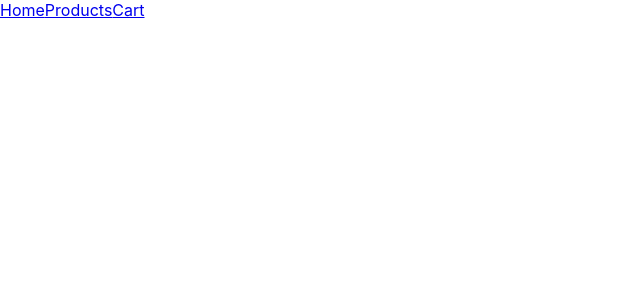
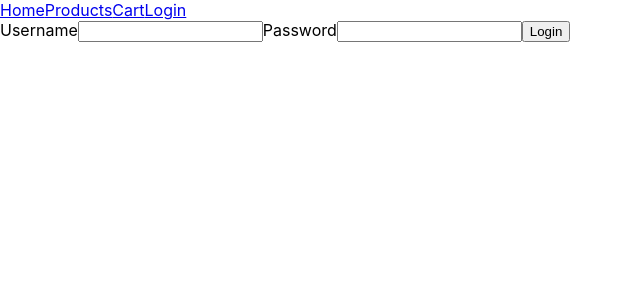
Before and after one commit to amlan-xyz/e-commerce, a React (Create React App) app in the folder client/: page /login in a window 1280 px wide. Before the commit this address had no page. Shown: the top 300 px of the page, without its empty margins (0-640 px from the left). Built offline with nearby package versions, Linux system fonts and the light colour scheme.

Commit message:
feat: created auth context & reducer

```diff
--- a/client/src/App.js
+++ b/client/src/App.js
@@ -1,6 +1,7 @@
 import { NavLink, Route, Routes } from "react-router-dom";
 
 //pages
+import { Login } from "./pages/Auth/Login";
 import { Cart } from "./pages/Cart/Cart";
 import { Home } from "./pages/Home/Home";
 import { Products } from "./pages/Products/Products";
@@ -12,11 +13,13 @@ function App() {
         <NavLink to="/">Home</NavLink>
         <NavLink to="/products">Products</NavLink>
         <NavLink to="/cart">Cart</NavLink>
+        <NavLink to="/login">Login</NavLink>
       </nav>
       <Routes>
         <Route path="/" element={<Home />} />
         <Route path="/products" element={<Products />} />
         <Route path="/cart" element={<Cart />} />
+        <Route path="/login" element={<Login />} />
       </Routes>
     </div>
   );
--- /dev/null
+++ b/client/src/actions/auth.action.js
@@ -0,0 +1,14 @@
+const backend_api = "http://localhost:3001/users";
+
+export const loginUser = async (credentials) => {
+  const url = `${backend_api}/login`;
+  const response = await fetch(url, {
+    method: "POST",
+    headers: {
+      "Content-Type": "application/json",
+    },
+    body: JSON.stringify(credentials),
+  });
+  const { data } = await response.json();
+  console.log(data);
+};
--- /dev/null
+++ b/client/src/contexts/auth.context.js
@@ -0,0 +1,22 @@
+import { createContext, useContext, useReducer } from "react";
+import { authReducer } from "../reducers/auth.reducer";
+
+const AuthContext = createContext();
+
+const initialState = {
+  username: "",
+};
+
+export const AuthProvider = ({ children }) => {
+  const [state, dispatch] = useReducer(authReducer, initialState);
+
+  return (
+    <AuthContext.Provider value={{ state, dispatch }}>
+      {children}
+    </AuthContext.Provider>
+  );
+};
+
+export const useAuthContext = () => {
+  return useContext(AuthContext);
+};
--- a/client/src/index.js
+++ b/client/src/index.js
@@ -1,22 +1,25 @@
-import React from 'react';
-import ReactDOM from 'react-dom/client';
-import './index.css';
-import App from './App';
+import React from "react";
+import ReactDOM from "react-dom/client";
+import App from "./App";
+import "./index.css";
 
-import { BrowserRouter as Router } from 'react-router-dom';
+import { BrowserRouter as Router } from "react-router-dom";
 
-import { ProductsProvider } from './contexts/products.context';
-import { CartProvider } from './contexts/cart.context';
+import { AuthProvider } from "./contexts/auth.context";
+import { CartProvider } from "./contexts/cart.context";
+import { ProductsProvider } from "./contexts/products.context";
 
-const root = ReactDOM.createRoot(document.getElementById('root'));
+const root = ReactDOM.createRoot(document.getElementById("root"));
 root.render(
   <React.StrictMode>
     <Router>
-      <CartProvider>
-      <ProductsProvider>
-        <App />
-      </ProductsProvider>
-      </CartProvider>
+      <AuthProvider>
+        <CartProvider>
+          <ProductsProvider>
+            <App />
+          </ProductsProvider>
+        </CartProvider>
+      </AuthProvider>
     </Router>
   </React.StrictMode>
 );
--- /dev/null
+++ b/client/src/pages/Auth/Login.jsx
@@ -0,0 +1,42 @@
+import { useState } from "react";
+
+//actions
+import { loginUser } from "../../actions/auth.action";
+
+//contex
+import { useAuthContext } from "../../contexts/auth.context";
+
+export const Login = () => {
+  const { dispatch } = useAuthContext();
+  const [username, setUsername] = useState("");
+  const [password, setPassword] = useState("");
+
+  const handleLogin = (e) => {
+    e.preventDefault();
+    dispatch(loginUser({ username: username, password: password }));
+    setUsername("");
+    setPassword("");
+  };
+
+  return (
+    <section className="login__section">
+      <form onSubmit={handleLogin}>
+        <label htmlFor="username">Username</label>
+        <input
+          type="text"
+          id="username"
+          onChange={(e) => setUsername(e.target.value)}
+          value={username}
+        />
+        <label htmlFor="password">Password</label>
+        <input
+          type="text"
+          id="password"
+          onChange={(e) => setPassword(e.target.value)}
+          value={password}
+        />
+        <button type="submit">Login</button>
+      </form>
+    </section>
+  );
+};
--- a/client/src/pages/Products/Products.jsx
+++ b/client/src/pages/Products/Products.jsx
@@ -1,66 +1,87 @@
-import { useEffect } from "react"
-
+import { useEffect } from "react";
 
 //context
-import { useProductsContext } from "../../contexts/products.context"
+import { useProductsContext } from "../../contexts/products.context";
 
 //actions
-import {fetchProducts} from '../../actions/products.actions'
+import { fetchProducts } from "../../actions/products.action";
 
-export const Products=()=>{
+export const Products = () => {
+  const { state, dispatch } = useProductsContext();
 
-    const {state,dispatch}=useProductsContext();
+  const getProducts = async () => {
+    const products = await fetchProducts();
+    dispatch({ type: "FETCH_PRODUCTS", payload: products });
+  };
 
-    const getProducts=async()=>{
-        const products=await fetchProducts();
-        dispatch({type:"FETCH_PRODUCTS",payload:products});
-    }
+  const handleReset = () => {
+    dispatch({ type: "RESET" });
+  };
 
-    const handleReset=()=>{
-        dispatch({type:"RESET"});
+  useEffect(() => {
+    getProducts();
+  }, []);
 
-    }
-
-    useEffect(()=>{
-        getProducts();
-    },[]);
-
-
-    return(
+  return (
     <section className="products__section">
       <h1>Products page</h1>
       <button onClick={handleReset}>Reset</button>
 
       <label htmlFor="search">Search</label>
-                <input id="search" value={state.searchQuery} type="text" onChange={(e)=>dispatch({type:"SEARCH",payload:e.target.value})} />
-
-
+      <input
+        id="search"
+        value={state.searchQuery}
+        type="text"
+        onChange={(e) => dispatch({ type: "SEARCH", payload: e.target.value })}
+      />
 
       <label htmlFor="">Sort Price High To low</label>
-                <input type="radio" checked={state.sortHighToLow===true} onChange={(e)=>dispatch({type:"SORT_BY_PRICE",payload:true})} />
+      <input
+        type="radio"
+        checked={state.sortHighToLow === true}
+        onChange={(e) => dispatch({ type: "SORT_BY_PRICE", payload: true })}
+      />
       <label htmlFor="">Sort Price Low to High</label>
-                <input checked={state.sortHighToLow===false} type="radio" name="sortPrice"  onChange={(e)=>dispatch({type:"SORT_BY_PRICE",payload:false})}  />
+      <input
+        checked={state.sortHighToLow === false}
+        type="radio"
+        name="sortPrice"
+        onChange={(e) => dispatch({ type: "SORT_BY_PRICE", payload: false })}
+      />
 
-                <input type="range" min="0" max="10000"  onChange={(e)=>{
-                    console.log(e.target.value)
-                    dispatch({type:"FILTER_BY_PRICE_RANGE",payload:e.target.value})} }/>
+      <input
+        type="range"
+        min="0"
+        max="10000"
+        onChange={(e) => {
+          console.log(e.target.value);
+          dispatch({ type: "FILTER_BY_PRICE_RANGE", payload: e.target.value });
+        }}
+      />
 
       <label>Rating</label>
-                <input type="checkbox" checked={state.rating===4} name="rating-4"  onChange={(e)=>dispatch({type:"FILTER_BY_RATING",payload:4})} />
-                <input type="checkbox" checked={state.rating===1} name="rating-0" onChange={(e)=>dispatch({type:"FILTER_BY_RATING",payload:1})} />
+      <input
+        type="checkbox"
+        checked={state.rating === 4}
+        name="rating-4"
+        onChange={(e) => dispatch({ type: "FILTER_BY_RATING", payload: 4 })}
+      />
+      <input
+        type="checkbox"
+        checked={state.rating === 1}
+        name="rating-0"
+        onChange={(e) => dispatch({ type: "FILTER_BY_RATING", payload: 1 })}
+      />
       <ul>
-                {
-                    state.filteredProducts.map(product=>{
-                        const {_id,name,price}=product;
-                        return(
+        {state.filteredProducts.map((product) => {
+          const { _id, name, price } = product;
+          return (
             <li key={_id}>
               {name} || {price}
             </li>
-                        )
-                    })
-                }
+          );
+        })}
       </ul>
     </section>
-
-    )
-}
+  );
+};
--- /dev/null
+++ b/client/src/reducers/auth.reducer.js
@@ -0,0 +1,11 @@
+export const authReducer = (state, action) => {
+  switch (action.type) {
+    case "LOGIN":
+      return {
+        ...state,
+        username: action.payload.username,
+      };
+    default:
+      return state;
+  }
+};
```
Also changed, not shown: client/src/actions/products.action.js (renamed from client/src/actions/products.actions.js). Lines whose indentation alone changed are shown as unchanged.
